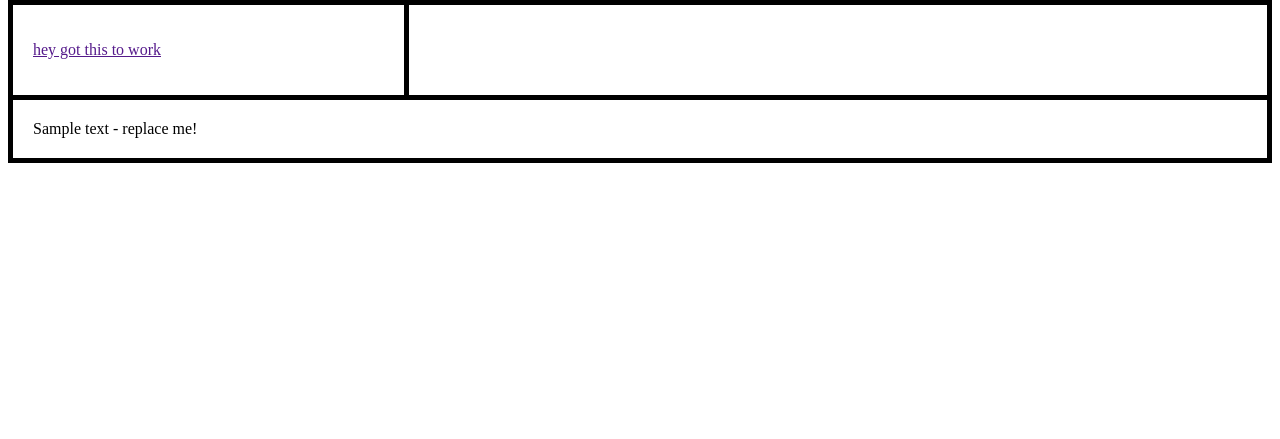
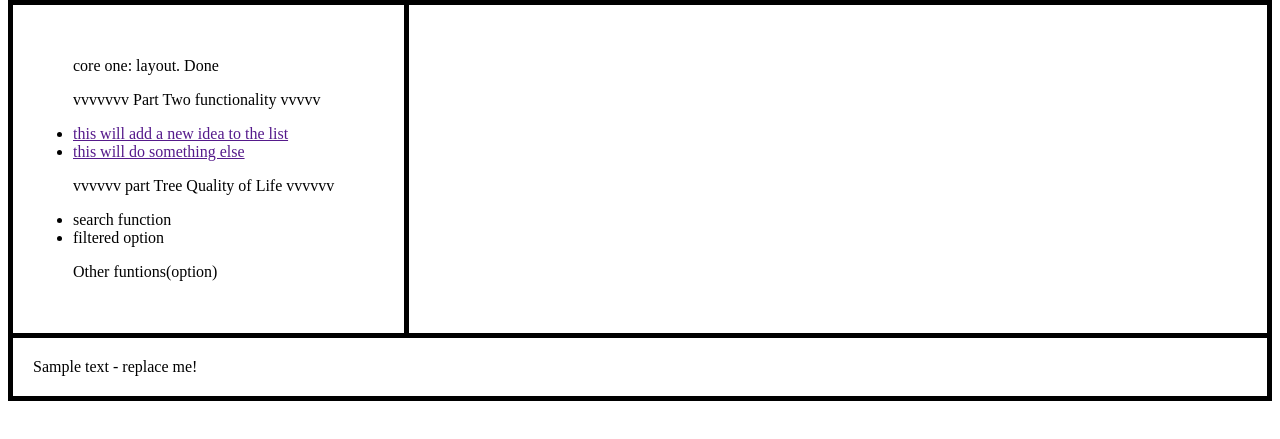
Before and after one commit to lasttruth/Idea_Board, a plain HTML site: page frontend_js/index.html in a window 1280 px wide. Shown: the part 133-572 px from the top of the page. Drawn offline with Linux system fonts and the light colour scheme; no server answers.

Commit message:
added a road map to this page

```diff
--- a/frontend_js/index.html
+++ b/frontend_js/index.html
@@ -22,8 +22,18 @@
       <div>
 
         <aside>
+          <ul>
+            <p>core one: layout. Done</p>
+            <p>vvvvvvv Part Two functionality vvvvv</p>
+            <li><a href="">this will add a new idea to the list</a></li>
+            <li><a href="">this will do something else</a></li>
+            <p>vvvvvv part Tree Quality of Life vvvvvv</p>
+            <li>search function</li>
+            <li>filtered option</li>
+            <p>Other funtions(option)</p>
+          </ul>
 
-        <p> <a href="">hey got this to work</a></p>
+
         </aside>
 
 
```
